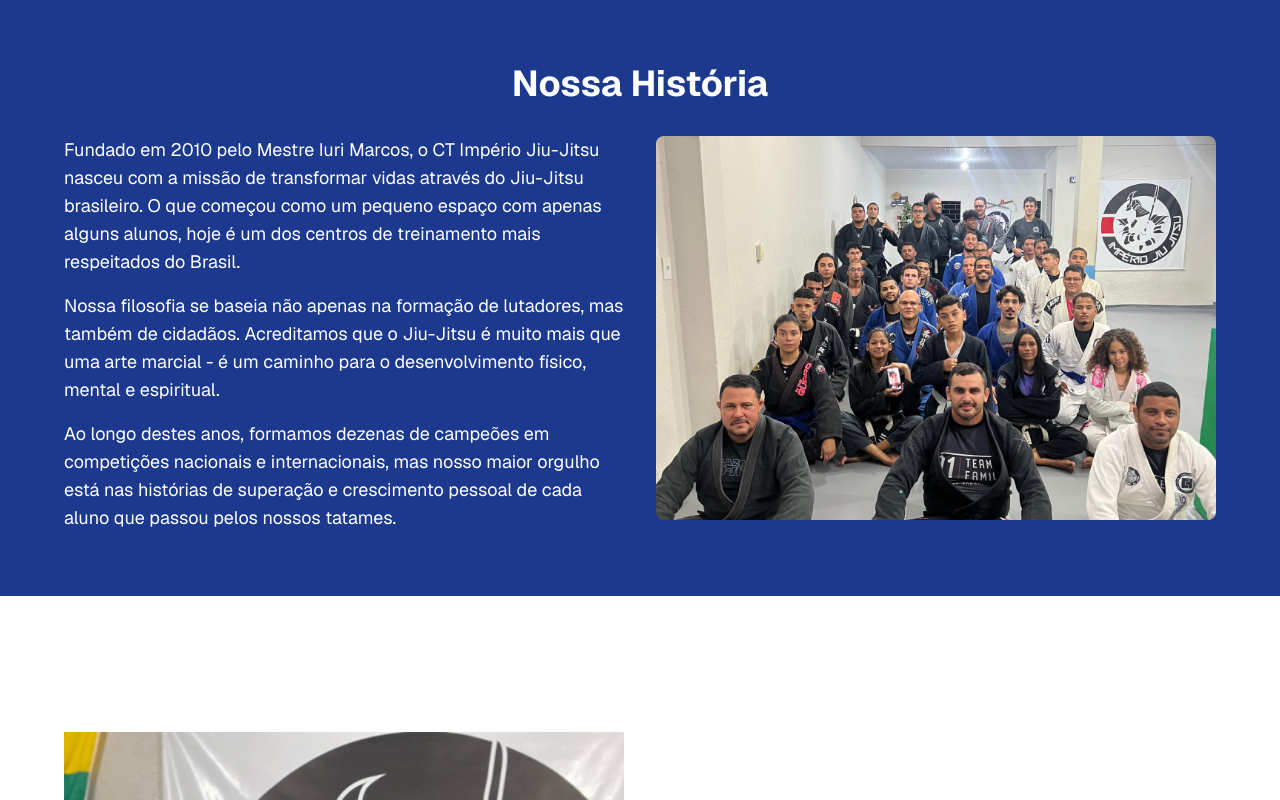
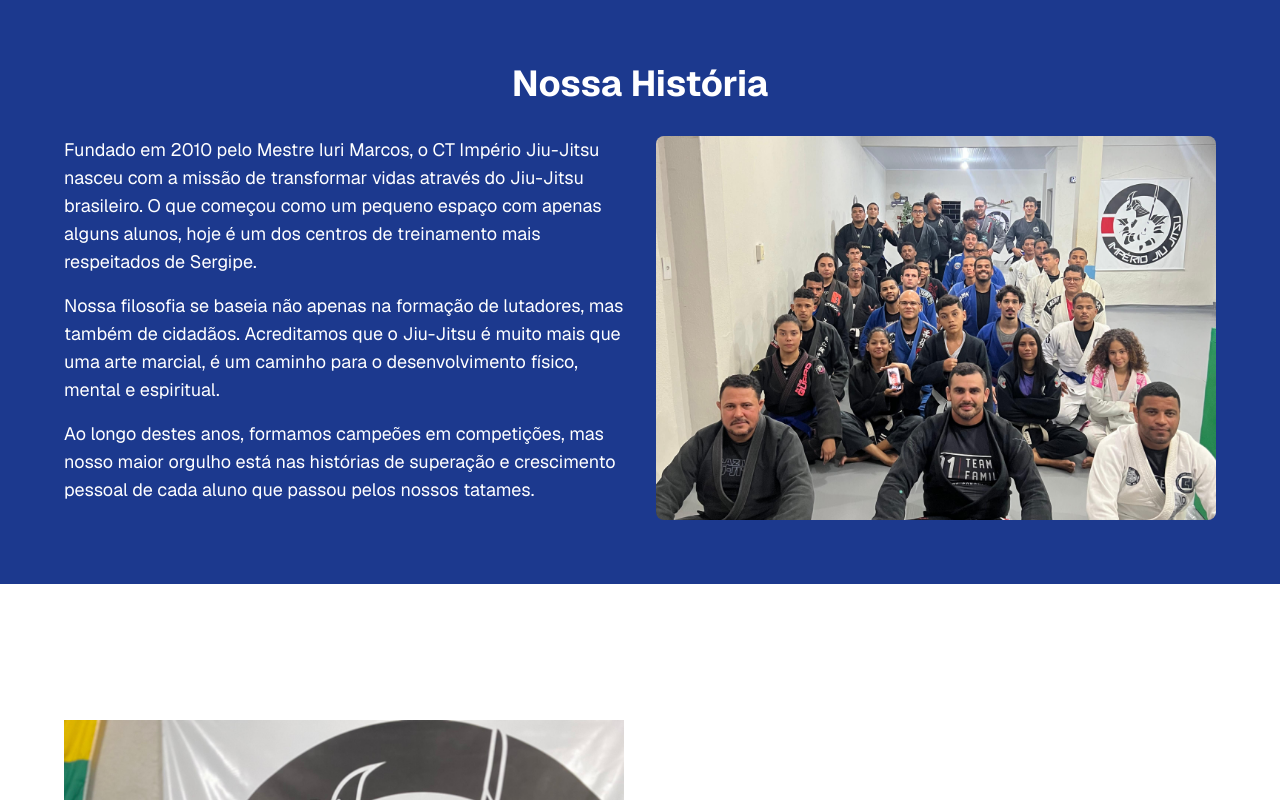
Before and after one commit to felpsouz/imperioBjj, a Next.js app: page / in a window 1280 px wide. Shown: the part 500-1300 px from the top of the page. Built offline with nearby package versions, Linux system fonts and the light colour scheme.

Commit message:
edit text
atualizações nos textos e no carrossel de atletas

```diff
--- a/src/app/page.tsx
+++ b/src/app/page.tsx
@@ -260,13 +260,13 @@ const AboutSection = () => {
         <div className="flex flex-col md:flex-row gap-8">
           <div className="md:w-1/2 text-white">
             <p className="text-lg mb-4">
-              Fundado em 2010 pelo Mestre Iuri Marcos, o CT Império Jiu-Jitsu nasceu com a missão de transformar vidas através do Jiu-Jitsu brasileiro. O que começou como um pequeno espaço com apenas alguns alunos, hoje é um dos centros de treinamento mais respeitados do Brasil.
+              Fundado em 2010 pelo Mestre Iuri Marcos, o CT Império Jiu-Jitsu nasceu com a missão de transformar vidas através do Jiu-Jitsu brasileiro. O que começou como um pequeno espaço com apenas alguns alunos, hoje é um dos centros de treinamento mais respeitados de Sergipe.
             </p>
             <p className="text-lg mb-4">
-              Nossa filosofia se baseia não apenas na formação de lutadores, mas também de cidadãos. Acreditamos que o Jiu-Jitsu é muito mais que uma arte marcial - é um caminho para o desenvolvimento físico, mental e espiritual.
+              Nossa filosofia se baseia não apenas na formação de lutadores, mas também de cidadãos. Acreditamos que o Jiu-Jitsu é muito mais que uma arte marcial, é um caminho para o desenvolvimento físico, mental e espiritual.
             </p>
             <p className="text-lg">
-              Ao longo destes anos, formamos dezenas de campeões em competições nacionais e internacionais, mas nosso maior orgulho está nas histórias de superação e crescimento pessoal de cada aluno que passou pelos nossos tatames.
+              Ao longo destes anos, formamos campeões em competições, mas nosso maior orgulho está nas histórias de superação e crescimento pessoal de cada aluno que passou pelos nossos tatames.
             </p>
           </div>
           <div className="md:w-1/2 flex justify-center">
@@ -404,23 +404,23 @@ export default function ImperioJiuJitsuApp() {
   // Dados dos atletas
   const athletes: Athlete[] = [
     {
-      name: "Carlos Silva",
-      image: "/atletas/carlos.jpg",
+      name: "Gabriel Silva",
+      image: "/img/nikolasMedalhas.jpeg",
       achievements: "Campeão Mundial 2023, Medalha de Ouro IBJJF"
     },
     {
-      name: "Ana Oliveira",
-      image: "/atletas/ana.jpg",
+      name: "Robisson Filho",
+      image: "/img/nikolasMedalhas.jpeg",
       achievements: "Bicampeã Brasileira, Medalha de Prata Pan-Americano"
     },
     {
-      name: "Pedro Santos",
-      image: "/atletas/pedro.jpg",
+      name: "Felipe Souza",
+      image: "/img/nikolasMedalhas.jpeg",
       achievements: "Campeão Estadual, 3x Campeão Regional"
     },
     {
-      name: "Mariana Costa",
-      image: "/atletas/mariana.jpg",
+      name: "ketilly seila",
+      image: "/img/nikolasMedalhas.jpeg",
       achievements: "Campeã Sul-Americana, Medalha de Ouro CBJJ"
     },
     {
```
